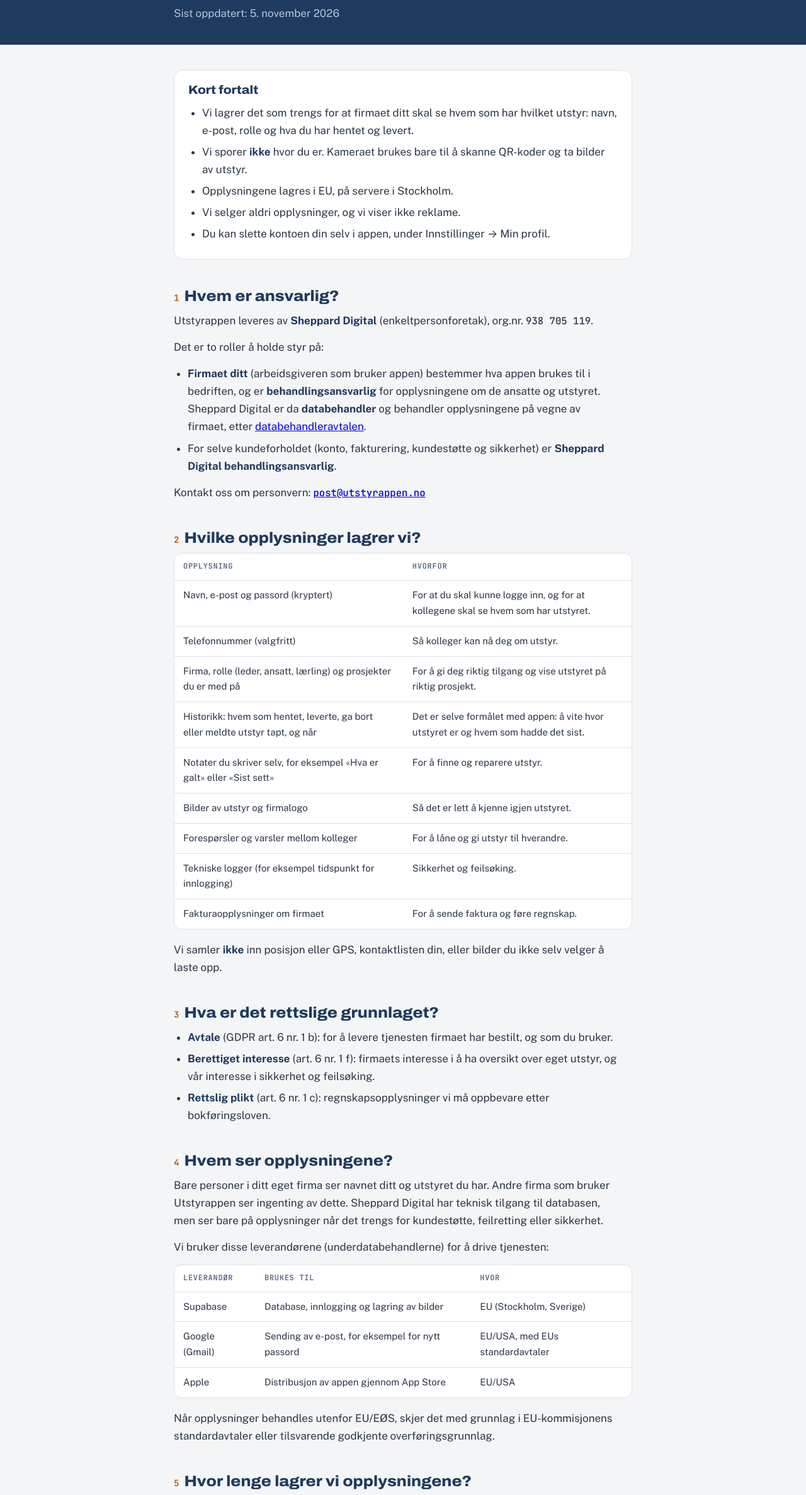
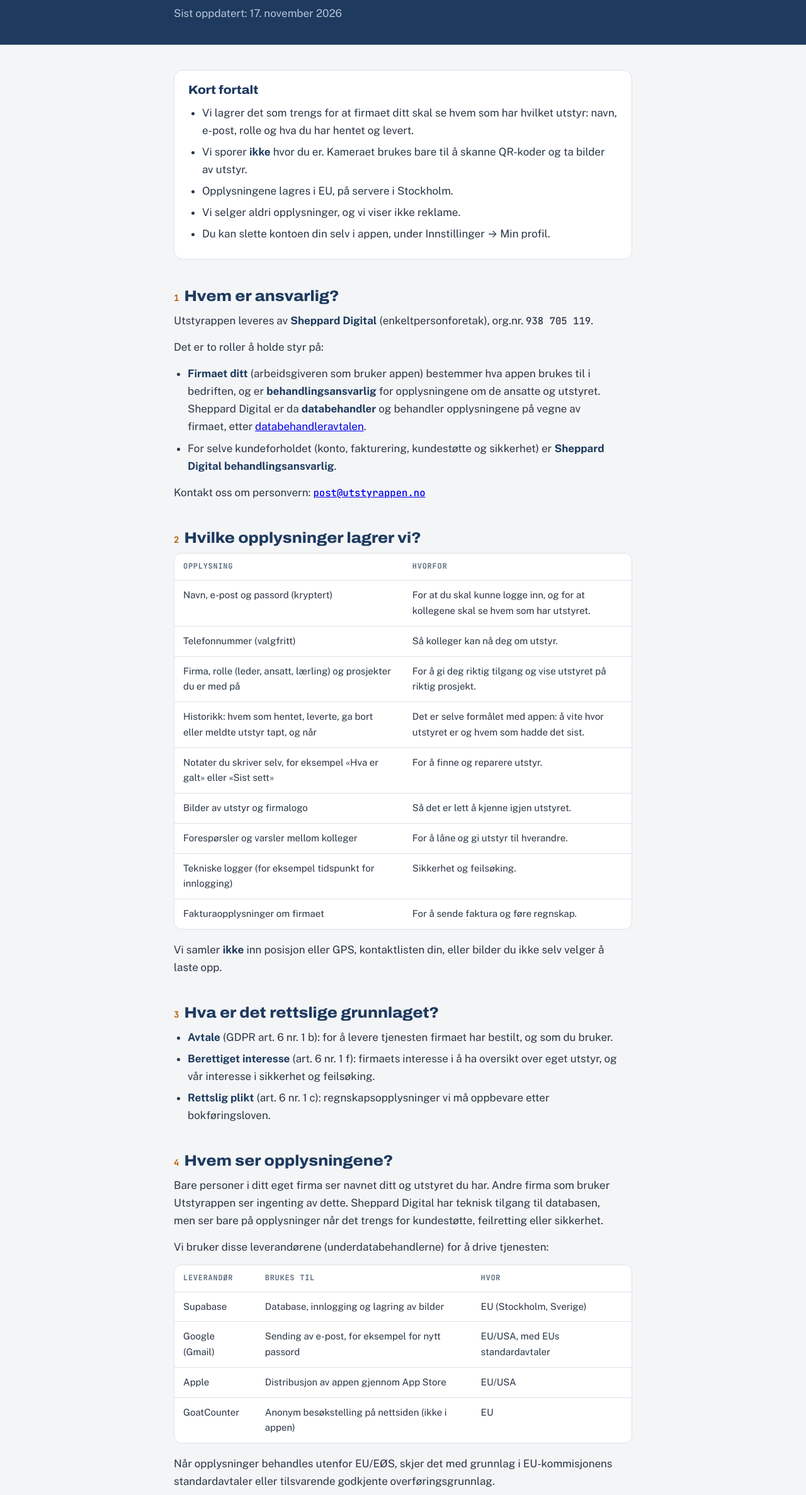
Before and after one commit to leonsheppard/utstyrappen-nettside, a plain HTML site: page personvern.html in a window 1280 px wide. Shown: the part 137-2511 px from the top of the page at 63% size. Drawn offline with Linux system fonts and the light colour scheme.

Commit message:
Besøkstelling (GoatCounter) og oppdatert personvern

```diff
--- a/bekreftet.html
+++ b/bekreftet.html
@@ -73,5 +73,6 @@ p { margin: 0 0 12px; color: var(--muted); }
   }
 })();
 </script>
+<script data-goatcounter="https://utstyrappen.goatcounter.com/count" async src="//gc.zgo.at/count.js"></script>
 </body>
 </html>
--- a/personvern.html
+++ b/personvern.html
@@ -79,7 +79,7 @@ footer .wrap { padding-block: 22px 40px; }
   <div class="wrap">
     <a class="brand" href="/" style="text-decoration:none">← Utstyrappen</a>
     <h1>Personvernerklæring</h1>
-    <p>Sist oppdatert: 5. november 2026</p>
+    <p>Sist oppdatert: 17. november 2026</p>
   </div>
 </header>
 
@@ -141,6 +141,7 @@ footer .wrap { padding-block: 22px 40px; }
           <tr><td>Supabase</td><td>Database, innlogging og lagring av bilder</td><td>EU (Stockholm, Sverige)</td></tr>
           <tr><td>Google (Gmail)</td><td>Sending av e-post, for eksempel for nytt passord</td><td>EU/USA, med EUs standardavtaler</td></tr>
           <tr><td>Apple</td><td>Distribusjon av appen gjennom App Store</td><td>EU/USA</td></tr>
+          <tr><td>GoatCounter</td><td>Anonym besøkstelling på nettsiden (ikke i appen)</td><td>EU</td></tr>
                   </tbody>
       </table>
     </div>
@@ -164,6 +165,7 @@ footer .wrap { padding-block: 22px 40px; }
 
     <h2><span class="num">8</span>Nettsiden</h2>
     <p>Nettsiden utstyrappen.no bruker ingen informasjonskapsler (cookies) for sporing eller reklame.</p>
+    <p>For å se hvor mange som besøker nettsiden, bruker vi GoatCounter. Det teller sidevisninger uten cookies og uten å lagre IP-adressen din. Vi ser bare samlede tall, for eksempel antall besøk, hvilke sider som er lest, hvilken nettside besøket kom fra, og hvilket land og hvilken type nettleser og enhet som ble brukt. Vi kan ikke se hvem du er. Grunnlaget er vår berettigede interesse i å vite om nettsiden blir brukt.</p>
 
     <h2><span class="num">9</span>Endringer</h2>
     <p>Vi oppdaterer denne erklæringen når tjenesten endrer seg. Ved større endringer gir vi beskjed i appen eller på e-post.</p>
@@ -171,5 +173,6 @@ footer .wrap { padding-block: 22px 40px; }
 </main>
 
 <footer><div class="wrap">Utstyrappen · Sheppard Digital · Org.nr <span class="mono">938 705 119</span> · <a href="personvern.html">Personvern</a> · <a href="vilkar.html">Brukervilkår</a> · <a href="databehandleravtale.html">Databehandleravtale</a></div></footer>
+<script data-goatcounter="https://utstyrappen.goatcounter.com/count" async src="//gc.zgo.at/count.js"></script>
 </body>
 </html>
```
Also changed, not shown: bilder.html (+1 -0 lines), databehandleravtale.html (+1 -0 lines), funksjoner.html (+1 -0 lines), index.html (+1 -0 lines), vilkar.html (+1 -0 lines).
